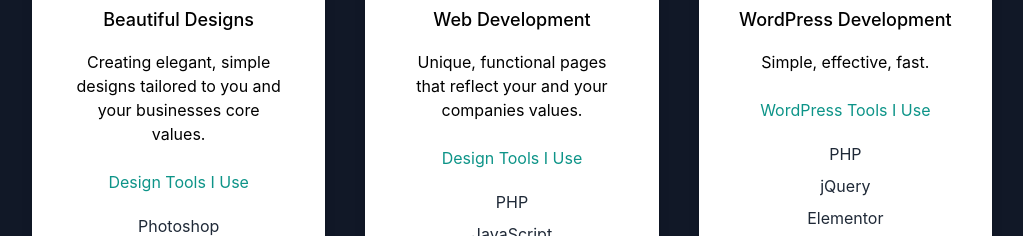
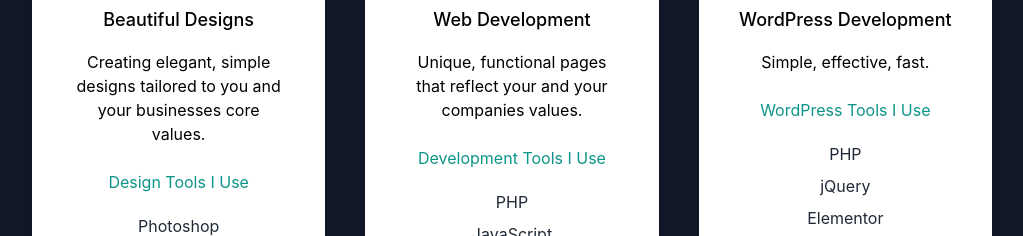
Before and after one commit to fullstackprocrastinator/bg-portfolio, a Next.js app: page / in a window 1280 px wide. Shown: the part 1480-1716 px from the top of the page, without its empty margins (128-1151 px from the left). Built offline with nearby package versions, Linux system fonts and the light colour scheme.

Commit message:
development sub text

```diff
--- a/pages/index.js
+++ b/pages/index.js
@@ -118,7 +118,7 @@
                 Unique, functional pages that reflect your and your companies
                 values.
               </p>
-              <h4 className="py-4 text-teal-600">Design Tools I Use</h4>
+              <h4 className="py-4 text-teal-600">Development Tools I Use</h4>
               <p className="text-gray-800 py-1">PHP</p>
               <p className="text-gray-800 py-1">JavaScript</p>
               <p className="text-gray-800 py-1">Laravel</p>
```
